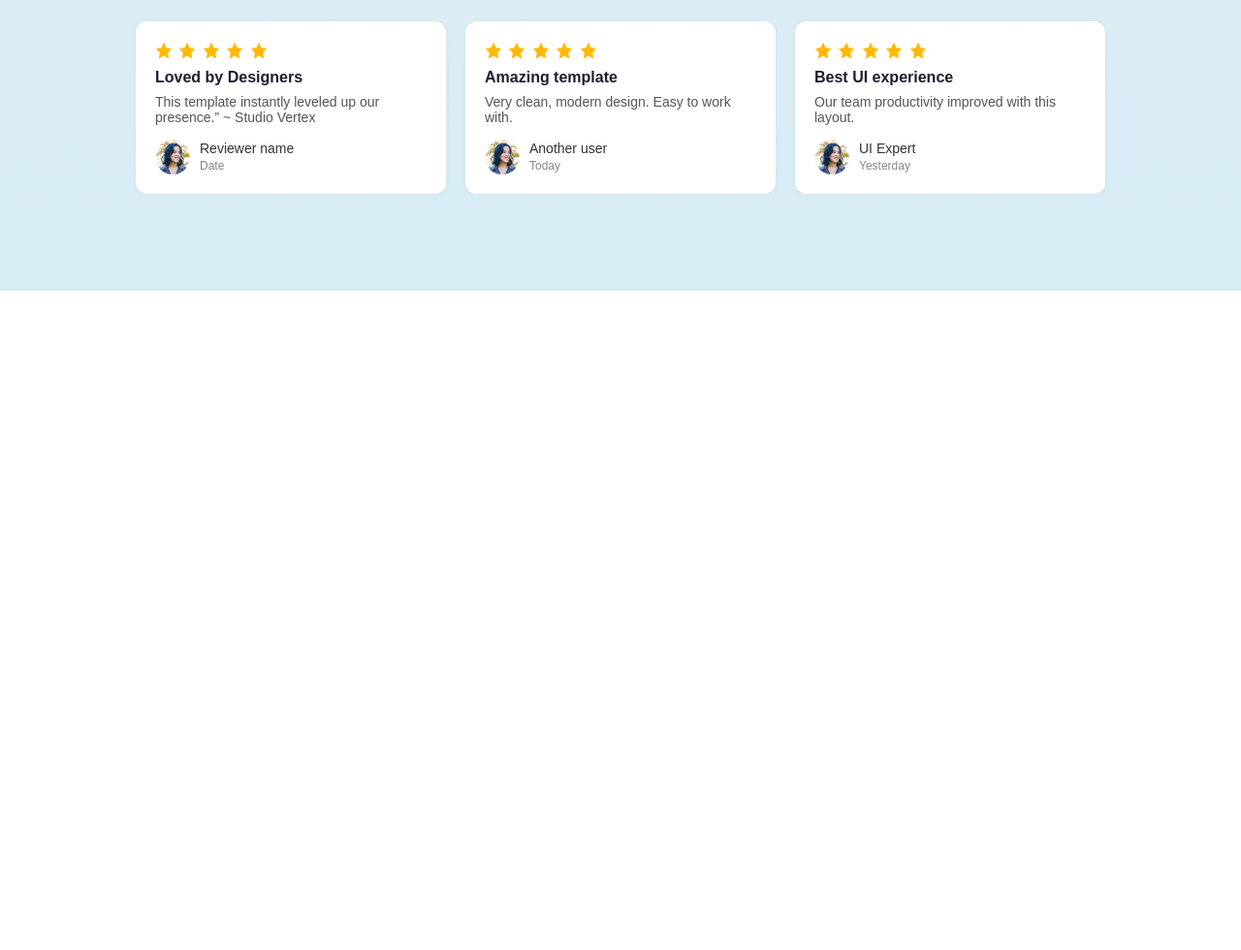
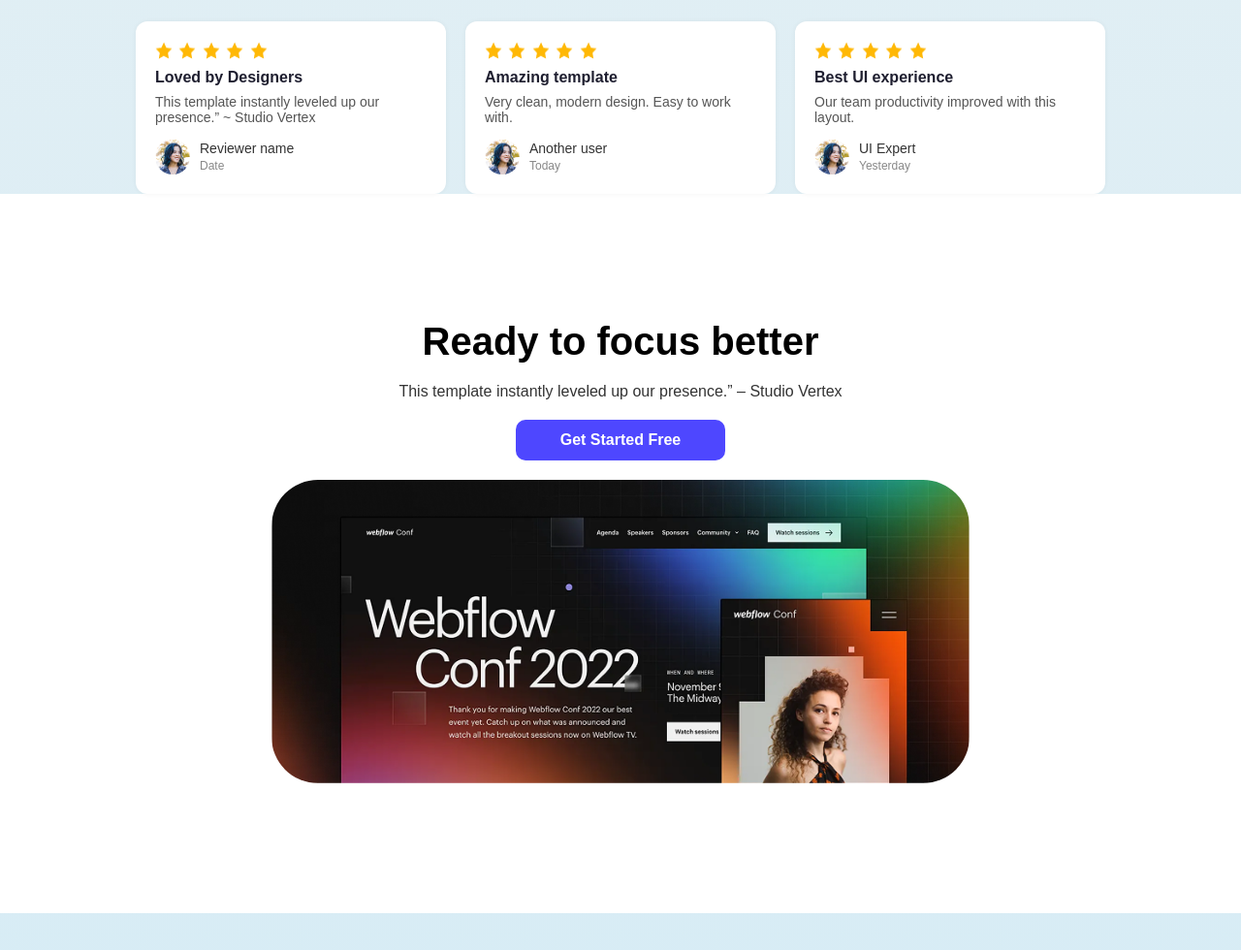
Before and after one commit to borhankabirshahin/project-folder, a plain HTML site: page index.html in a window 1280 px wide. Shown: the part 1618-2598 px from the top of the page at 97% size. Before the commit the page ends 1918 px from the top, so only its background shows below. Drawn offline with Linux system fonts and the light colour scheme.

Commit message:
added an focus section

```diff
--- a/index.html
+++ b/index.html
@@ -125,6 +125,20 @@
     </div>
   </div>
 </div>
+
+<!-- focus section -->
+<div class="focus-section">
+  <div class="focus-container">
+    <div class="focus-heading">
+      <h1>Ready to focus better</h1>
+      <p>This template instantly leveled up our presence.” – Studio Vertex</p>
+      <button class="focus-btn">Get Started Free</button>
+    </div>
+    <div class="focus-image">
+      <img src="image/wc-big.png" alt="focus-image">
+    </div>
+  </div>
+</div>
 </main>
 </body>
 </html>
--- a/style.css
+++ b/style.css
@@ -255,3 +255,62 @@
   font-size: 12px;
   color: #888;
 }
+
+/* focus section style */
+.focus-section {
+  width: 100%;
+  padding: 80px 0;
+  background-color: #fff;
+}
+
+.focus-container {
+  background-color: #FFFFFF;
+  width: 80%;
+  display: flex;
+  flex-direction: column;
+  justify-content: center;
+  align-items: center;
+  margin: 0 auto;
+  border-radius: 14px;
+  padding: 50px;
+}
+
+.focus-heading h1 {
+  color: #000000;
+  font-size: 40px;
+  text-align: center;
+  margin-bottom: 20px;
+}
+
+.focus-heading p {
+  color: #333;
+  font-size: 16px;
+  text-align: center;
+  margin-bottom: 20px;
+}
+
+.focus-btn {
+  color: #FFFFFF;
+  background-color: #4E47FF;
+  font-size: 16px;
+  font-weight: bold;
+  padding: 12px 46px;
+  border: none;
+  border-radius: 10px;
+  display: flex;
+  margin: 0 auto 20px auto;
+  transition: background 0.3s ease;
+}
+
+.focus-btn:hover {
+  background-color: #110cb1;
+}
+
+.focus-image {
+  max-width: 78%;
+}
+
+.focus-image img {
+  width: 100%;
+  border-radius: 48px;
+}
```
